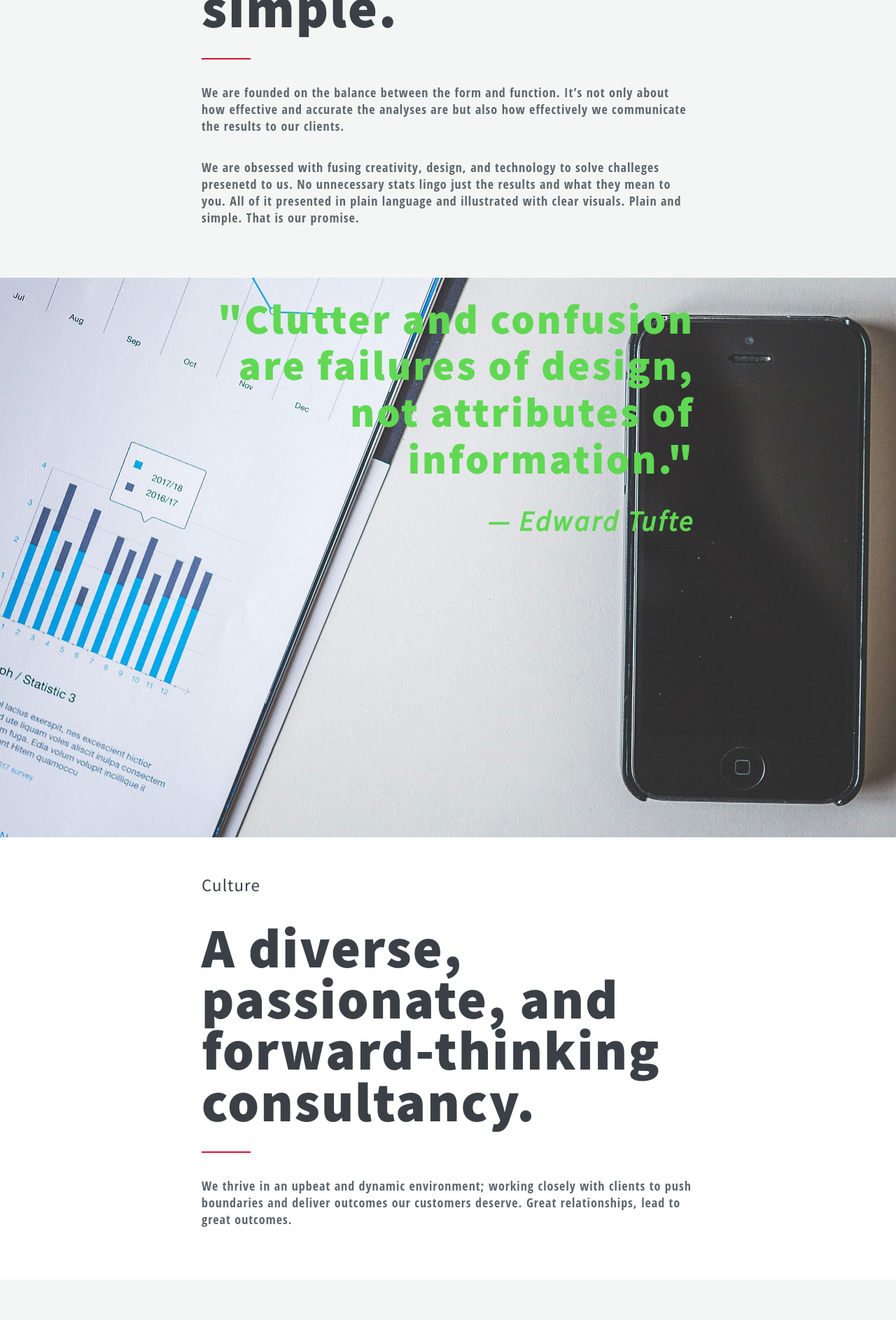
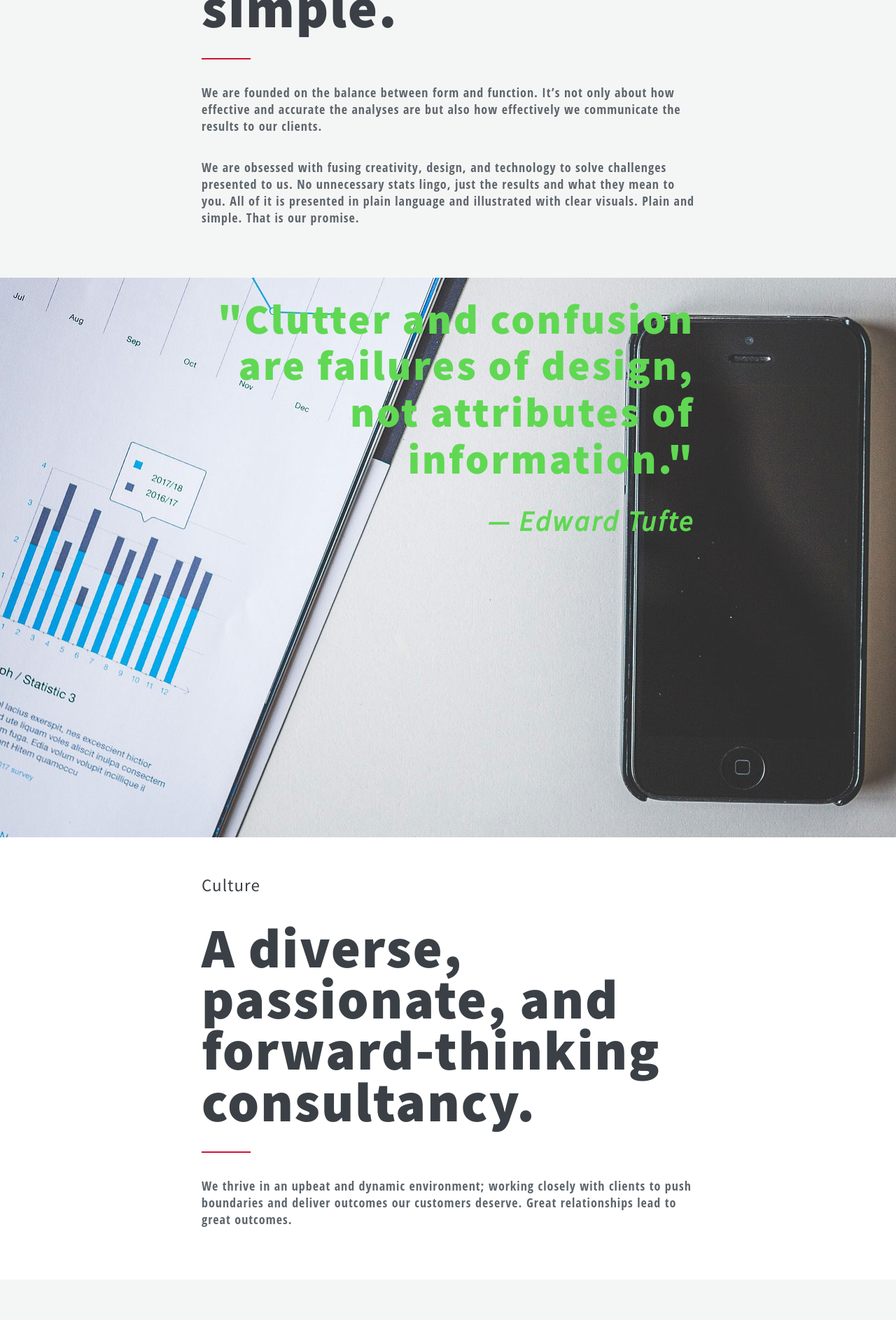
Before and after one commit to jonca44/jonca44.github.io, a plain HTML site: page index.html in a window 1280 px wide. Shown: the part 1020-2907 px from the top of the page at 70% size. Drawn offline with nearby package versions, Linux system fonts and the light colour scheme; a script that the page names is missing.

Commit message:
corrected typos

```diff
--- a/index.html
+++ b/index.html
@@ -122,8 +122,8 @@
         <h5>Our promise</h5>
         <h1>We make things simple.</h1>
         <span></span>
-        <p>We are founded on the balance between the form and function. It’s not only about how effective and accurate the analyses are but also how effectively we communicate the results to our clients.</p>
-        <p>We are obsessed with fusing creativity, design, and technology to solve challeges presenetd to us. No unnecessary stats lingo just the results and what they mean to you. All of it presented in plain language and illustrated with clear visuals. Plain and simple. That is our promise.</p>
+        <p>We are founded on the balance between form and function. It’s not only about how effective and accurate the analyses are but also how effectively we communicate the results to our clients.</p>
+        <p>We are obsessed with fusing creativity, design, and technology to solve challenges presented to us. No unnecessary stats lingo, just the results and what they mean to you. All of it is presented in plain language and illustrated with clear visuals. Plain and simple. That is our promise.</p>
         <a id="learnMore" href="#tufte">
                 <span class="lineLeft"></span>
                 <span class="lineRight"></span>
@@ -147,7 +147,7 @@
         <h5>Culture</h5>
         <h1>A diverse, passionate, and forward-thinking consultancy.</h1>
         <span></span>
-        <p>We thrive in an upbeat and dynamic environment; working closely with clients to push boundaries and deliver outcomes our customers deserve. Great relationships, lead to great outcomes.</p>
+        <p>We thrive in an upbeat and dynamic environment; working closely with clients to push boundaries and deliver outcomes our customers deserve. Great relationships lead to great outcomes.</p>
         <a id="learnMore" href="#people">
                 <span class="lineLeft"></span>
                 <span class="lineRight"></span>
@@ -165,7 +165,7 @@
         <h5>Contact</h5>
         <h1>Drop us a line.</h1>
         <span></span>
-        <p>Drop us a line below or email <a href="mailto:hello@noscemus.com" target="_blank">hello@noscemus.com</a>. We are excited to talk to you. Never an oligation and never unsolicited sales calls.</p>
+        <p>Drop us a line below or email <a href="mailto:hello@noscemus.com" target="_blank">hello@noscemus.com</a>. We are excited to talk to you. Never an obligation and never unsolicited sales calls.</p>
         <div class="contactForm">
                 <form class="gform" action="https://script.google.com/a/jonca.org/macros/s/AKfycbycmMvVzZkgqK58uGI1chByLxrCAdv89NwNIxud/exec" method="post" accept-charset="utf-8" id="form">
                   <ul class="conTop">
```
